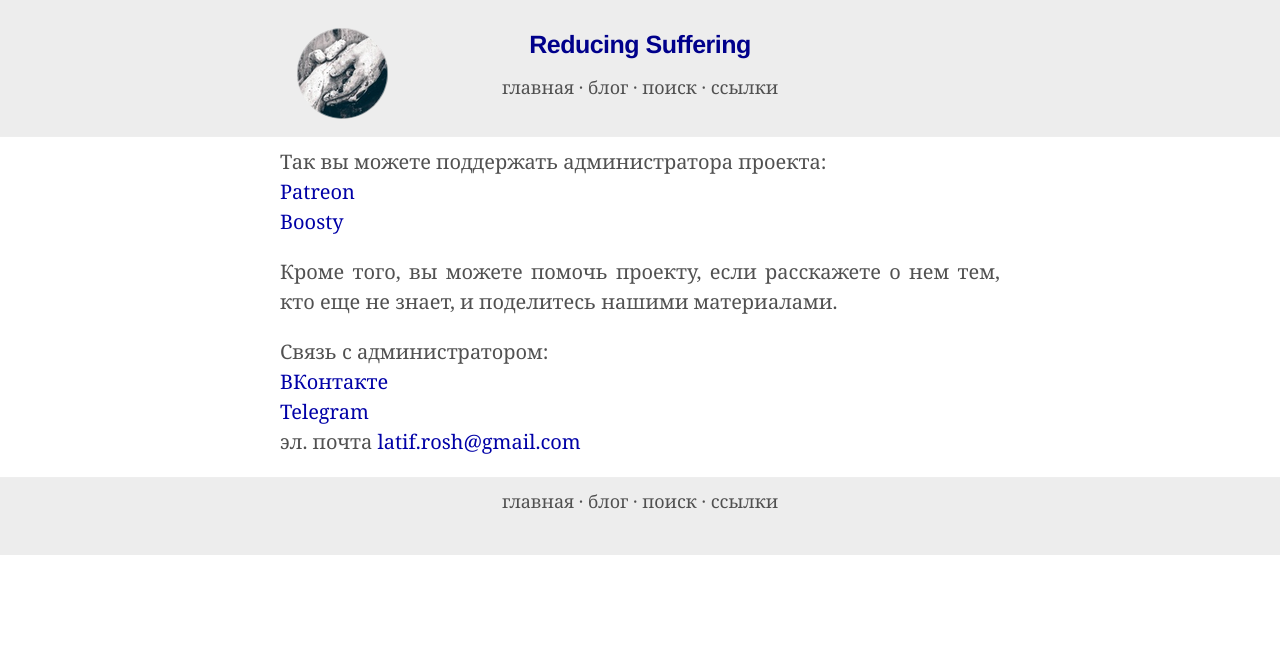
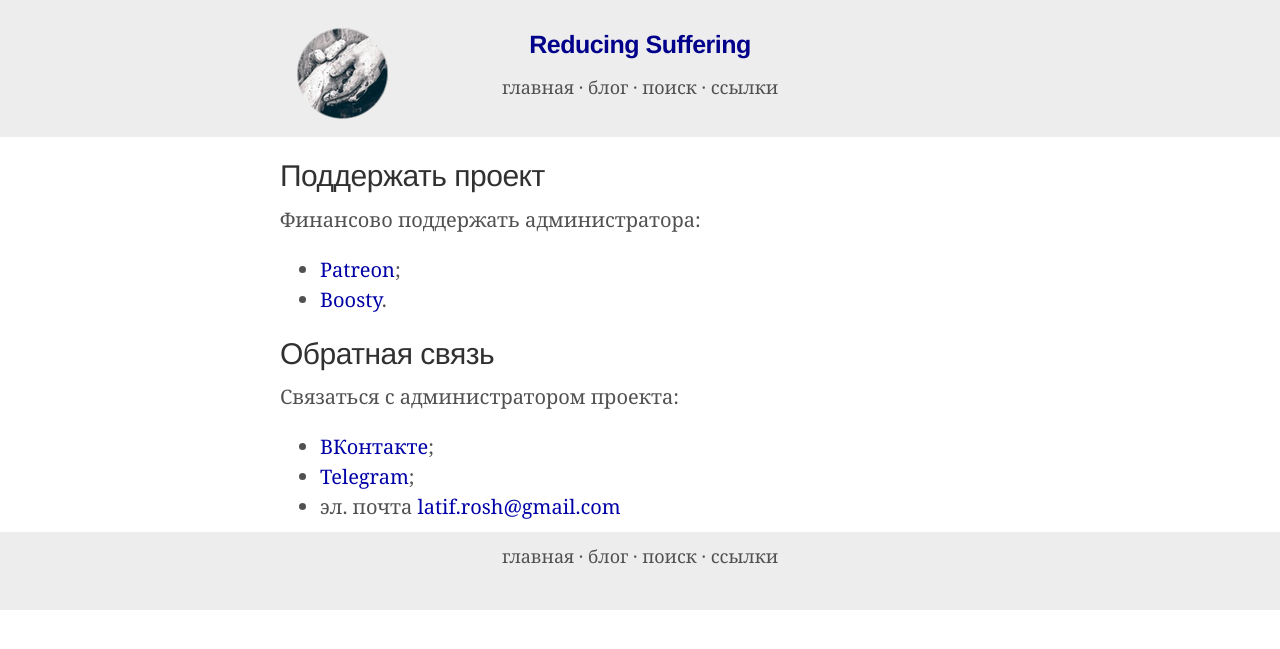
Before and after one commit to ReducingSuffering/reducingsuffering.github.io, a Jekyll site: the page built from support.md, in a window 1280 px wide. Shown: the top 649 px of the page. Built offline with Jekyll 4.4.1, drawn with Linux system fonts in a browser that asks for light colours.

Commit message:
Update support.md

```diff
--- a/support.md
+++ b/support.md
@@ -2,13 +2,15 @@
 layout: blog
 title: "Reducing Suffering: поддержать"
 ---
-Так вы можете поддержать администратора проекта:<br>
-[Patreon]({{ site.admin.patreon }})<br>
-[Boosty]({{ site.admin.boosty }})
+## Поддержать проект
 
-Кроме того, вы можете помочь проекту, если расскажете о нем тем, кто еще не знает, и поделитесь нашими материалами.
+Финансово поддержать администратора:
+* [Patreon]({{ site.admin.patreon }});
+* [Boosty]({{ site.admin.boosty }}).
 
-Связь с администратором:<br>
-[ВКонтакте]({{ site.admin.vk }})<br>
-[Telegram]({{ site.admin.telegram }})<br>
-эл. почта [{{ site.admin.email }}](mailto:{{ site.admin.email }})
+## Обратная связь
+
+Связаться с администратором проекта:
+* [ВКонтакте]({{ site.admin.vk }});
+* [Telegram]({{ site.admin.telegram }});
+* эл. почта [{{ site.admin.email }}](mailto:{{ site.admin.email }})
```
